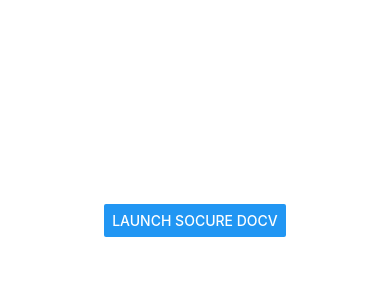
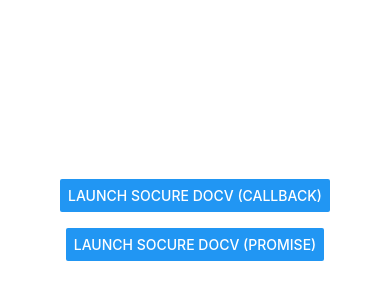
Before and after one commit to socure-inc/socure-docv-demo-app-react-native, a React Native app in the folder SampleApp/: screen / in a window 390 px wide. Shown: the part 268-568 px from the top of the page. Built offline with nearby package versions, Linux system fonts and the light colour scheme.

Commit message:
Release 5.2.8

```diff
--- a/SampleApp/App.js
+++ b/SampleApp/App.js
@@ -12,7 +12,10 @@
   Alert,
   Text,
 } from 'react-native';
-import { launchSocureDocV } from '@socure-inc/docv-react-native';
+import { launchSocureDocV, launchSocureDocVWithPromise } from '@socure-inc/docv-react-native';
+
+const docVTransactionToken = 'your transaction token';
+const yourSocureSdkKey = 'your socure sdk key';
 
 export default function App() {
   const [status, setStatus] = useState('');
@@ -23,32 +26,43 @@
     Platform.OS === 'android' ? ToastAndroid.show(msg, ToastAndroid.SHORT) : Alert.alert(msg);
   }, []);
 
-  const successCallback = useCallback((result) => {
-    const message = `Success: {deviceSessionToken = ${result.deviceSessionToken}}`;
-    notifyMessage(message);
-    console.log(result);
-  }, [notifyMessage]);
+  const handleLaunchWithCallbacks = () => {
+    launchSocureDocV(
+      docVTransactionToken,
+      yourSocureSdkKey,
+      useSocureGov,
+      (result) => {
+        notifyMessage(`Success: {deviceSessionToken = ${result.deviceSessionToken}}`);
+        console.log(result);
+      },
+      (error) => {
+        notifyMessage(`Failure: {Error Message: ${error.error}, code: ${error.code}}`);
+        console.log(error);
+      },
+    );
+  };
 
-  const errorCallback = useCallback((error) => {
-    const message = `Failure: {Error Message: ${error.error}, deviceSessionToken: ${error.deviceSessionToken}}`;
-    notifyMessage(message);
-    console.log(error);
-  }, [notifyMessage]);
-
-  const handleLaunch = () => {
-    launchSocureDocV(
-      'docvTransactionToken',
-      'YOUR_SOCURE_SDK_KEY',
-      useSocureGov,
-      successCallback,
-      errorCallback
-    );
+  const handleLaunchWithPromise = async () => {
+    try {
+      const result = await launchSocureDocVWithPromise(
+        docVTransactionToken,
+        yourSocureSdkKey,
+        useSocureGov,
+      );
+      notifyMessage(`Success: {deviceSessionToken = ${result.deviceSessionToken}}`);
+      console.log(result);
+    } catch (e) {
+      notifyMessage(`Failure: {Error Message: ${e.message}, code: ${e.code}}`);
+      console.log(e);
+    }
   };
 
   return (
     <View style={styles.container}>
       <Text style={styles.text}>{status}</Text>
-      <Button title="Launch Socure DocV" onPress={handleLaunch} />
+      <Button title="Launch Socure DocV (Callback)" onPress={handleLaunchWithCallbacks} />
+      <View style={styles.buttonSpacer} />
+      <Button title="Launch Socure DocV (Promise)" onPress={handleLaunchWithPromise} />
     </View>
   );
 }
@@ -66,4 +80,7 @@
     padding: 16,
     marginBottom: 100,
   },
+  buttonSpacer: {
+    height: 16,
+  },
 });
```
Also changed, not shown: SampleApp/package.json (+4 -4 lines), 3 other files (tests, documents, lock files or other folders).
